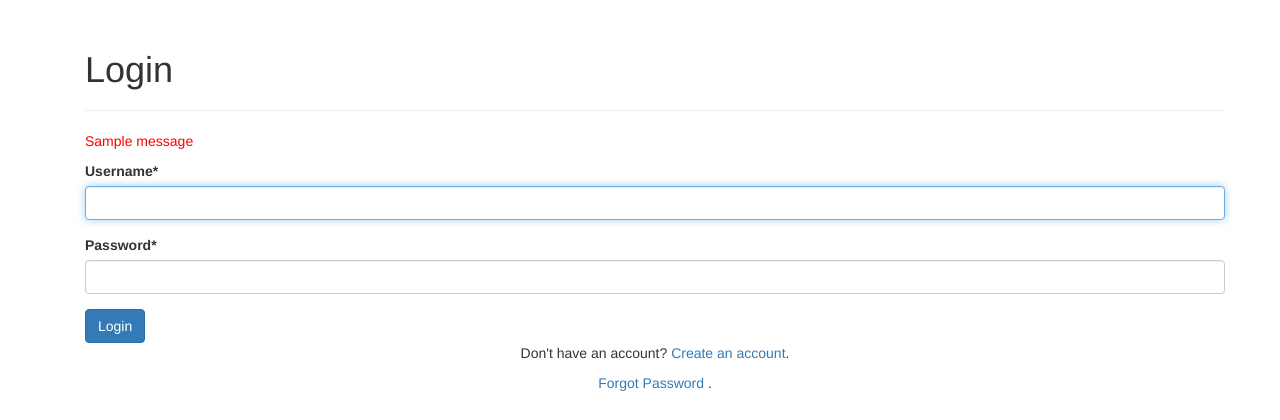
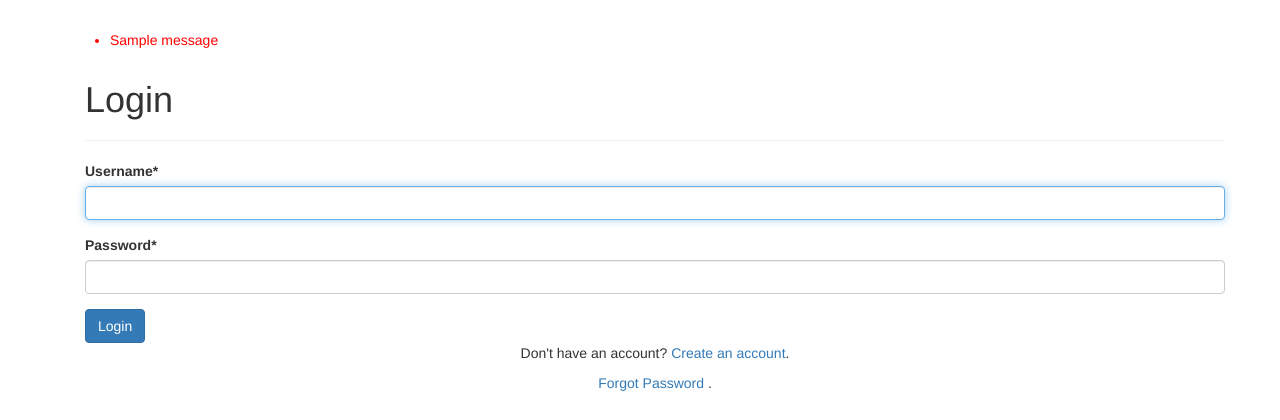
Before and after one commit to Bayaakolgo/UniGhana, a Django app: page /login/ in a window 1280 px wide. Shown: the part 80-500 px from the top of the page. Run offline with Django 4.2, Linux system fonts and the light colour scheme; one stand-in notice (Sample message) is shown; some libraries are stand-ins or nearby versions.

Commit message:
messages commit

```diff
--- a/requirements.txt
+++ b/requirements.txt
@@ -6,7 +6,6 @@ charset-normalizer==3.0.1
 Django==4.1.6
 django-crispy-forms==1.14.0
 django-ses==3.3.0
-heroku==0.1.4
 idna==3.4
 jmespath==1.0.1
 python-dateutil
--- a/templates/mysite/index.html
+++ b/templates/mysite/index.html
@@ -32,12 +32,9 @@
                 <h3 class="text-muted">UniGhana</h3>
             </div>
             <div ng-view>
+                {% include 'mysite/messages.html' %}
                 {% block content %}
-                {% if messages %}
-                    {% for message in messages %}
-                        <h1 {% if message.tags %} ng-class="{active:getActive('/homepage')} {{ message.tags }}" {% endif %}>{{ message }}</h1>
-                    {% endfor %}
-                {% endif %}
+
                 {% endblock content %}
             </div>
             <div class="footer">
--- a/templates/mysite/login.html
+++ b/templates/mysite/login.html
@@ -4,11 +4,6 @@
     <div class="container py-5">
         <h1>Login</h1>
         <hr>
-        {% if messages %}
-            {% for message in messages %}
-                <p style="color:red;" {% if message.tags %} ng-class="{active:getActive('/homepage')} {{ message.tags }}" {% endif %}>{{ message }}</p>
-            {% endfor %}
-        {% endif %}
         <form method="POST">
             {% csrf_token %}
             {{ login_form|crispy }}
--- /dev/null
+++ b/templates/mysite/messages.html
@@ -0,0 +1,7 @@
+{% if messages %}
+    <ul class="messages">
+        {% for message in messages %}
+        <li style="color:red;" {% if message.tags %} class="{{ message.tags }}" {% endif %}>{{ message }}</li>
+        {% endfor %}
+    </ul>
+{% endif %}
--- a/templates/mysite/password_reset.html
+++ b/templates/mysite/password_reset.html
@@ -5,6 +5,7 @@
         <h1>Reset Password</h1>
         <hr>
         <p> Forgotten your password? Enter your email address below, and we'll email instructions for setting a new one.</p>
+        {% include 'mysite/messages.html' %}
         <form method="POST">
             {% csrf_token %}
             {{ password_reset_form|crispy }}
```
Also changed, not shown: db.sqlite3.
